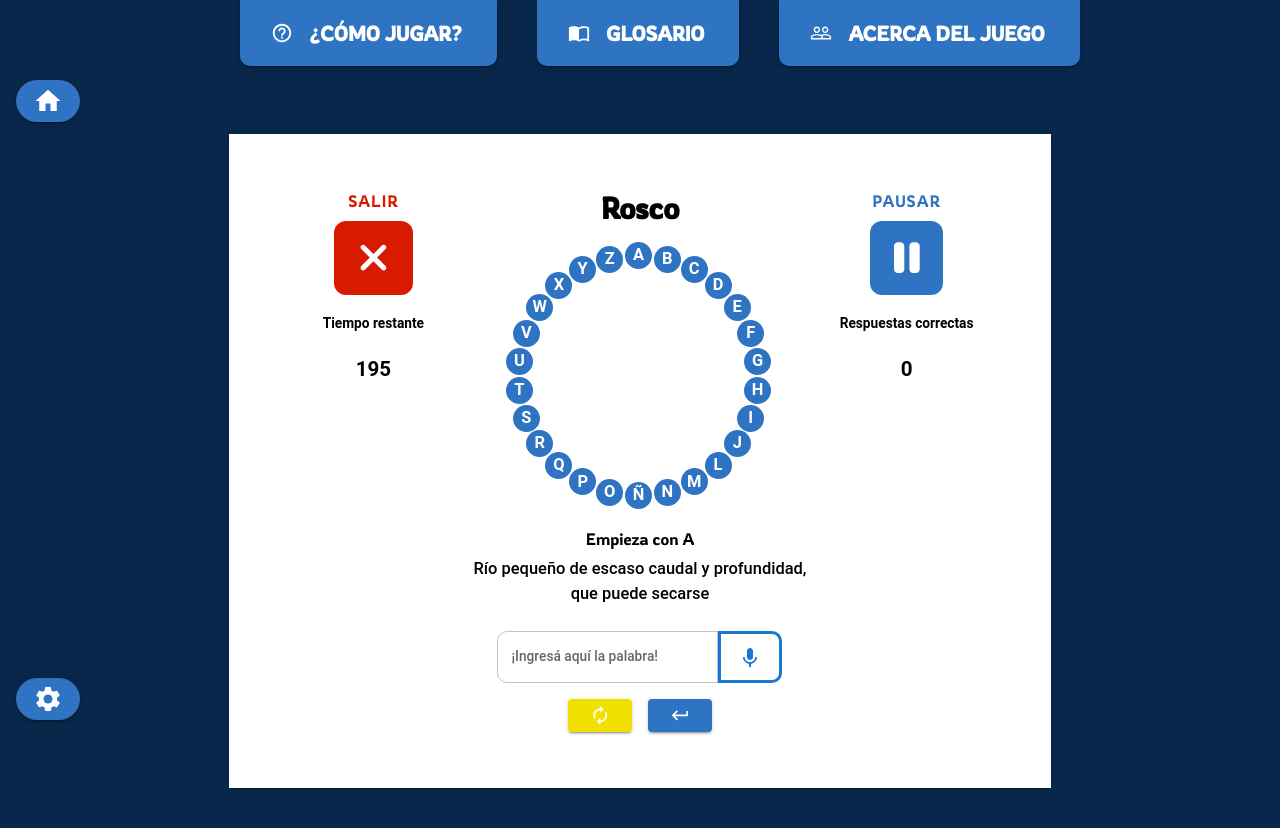
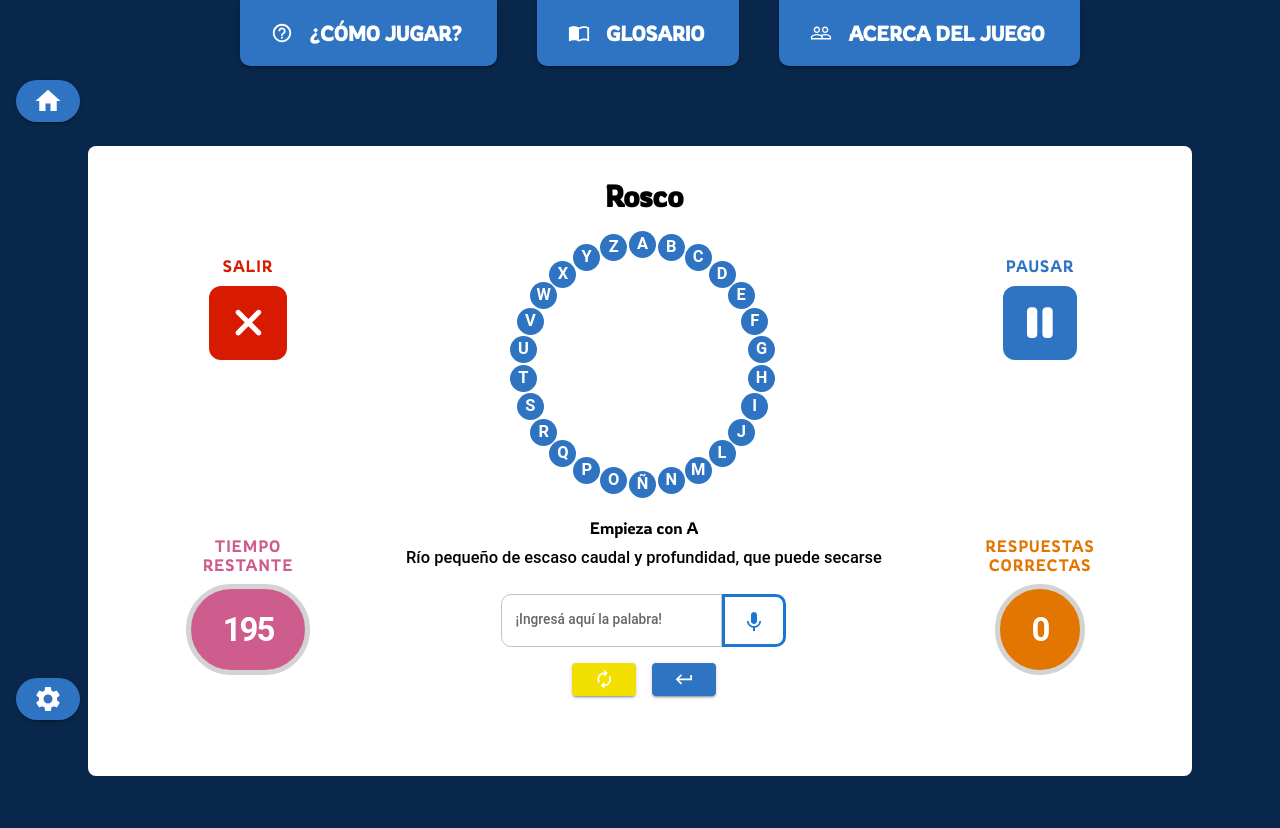
Before and after one commit to tadeovelis/Pasapalabra-ArroyoMaldonado-TPIntegradorDEU-2022, a React (Create React App) app: page /rosco in a window 1280 px wide. Built offline with nearby package versions, Linux system fonts and the light colour scheme; the HTML template or start-up script is replaced by a standard one.

Commit message:
Mejorar indicadores de tiempo restante y respuestas correctas

```diff
--- a/src/components/Juego.js
+++ b/src/components/Juego.js
@@ -277,33 +277,32 @@ export default function Juego(props) {
                 }}
             >
                 <Header />
-                <Paper
-                    sx={{
-                        mt: 5,
-                        height: 'fit-content'
-                    }}
-                >
                 <Grid
                     container
                     justifyContent="center"
                     sx={{
-                            mb: 0,
+                        m: 3,
                         p: {
                             xs: 3,
-                                sm: 5,
-                                lg: 7
+                            sm: 3,
+                            lg: 3
                         },
                         bgcolor: "backgroundPaper.main",
                         color: "textoPaper.main",
+                        borderRadius: 2
                     }}
+                    spacing={1}
                 >
-                        <Grid justifyContent="center" item xs={6} sm={6} lg={3} order={{ xs: 2, sm: 2, lg: 1 }}>
-                            <Grid item>
+                    <Grid container spacing={3} item xs={6} sm={6} lg={3} order={{ xs: 2, sm: 2, lg: 1 }}
+                        justifyContent="center"
+                        alignItems="center"
+                    >
+                        <Grid item xs={12}>
                             <Salir
                                 salir={salir}
                             />
                         </Grid>
-                            <Grid item>
+                        <Grid item xs={12}>
                             <TiempoRestante
                                 tiempoRestante={tiempoRestante}
                             />
@@ -321,20 +320,22 @@ export default function Juego(props) {
                             />
                         </Grid>
                     </Grid>
-                        <Grid item xs={6} sm={6} lg={3} order={{ xs: 3, sm: 3, lg: 3 }}>
-                            <Grid item>
+                    <Grid container spacing={3} item xs={6} sm={6} lg={3} order={{ xs: 3, sm: 3, lg: 3 }}
+                        justifyContent="center"
+                        alignItems="center"
+                    >
+                        <Grid item xs={12}>
                             <Pausar
                                 pausar={pausar}
                             />
                         </Grid>
-                            <Grid item>
+                        <Grid item xs={12}>
                             <RespuestasCorrectas
                                 respuestasCorrectas={respuestasCorrectas}
                             />
                         </Grid>
                     </Grid>
                 </Grid>
-                </Paper>
 
                 {/* Modals */}
                 {palabras.length &&
--- a/src/components/RespuestasCorrectas.js
+++ b/src/components/RespuestasCorrectas.js
@@ -1,10 +1,45 @@
+import { Box, Typography } from "@mui/material";
 
 
 export default function RespuestasCorrectas(props) {
     return (
         <div>
-            <h4>Respuestas correctas</h4>
-            <h3>{props.respuestasCorrectas}</h3>
+            <Typography variant="body2"
+                sx={{
+                    textTransform: 'uppercase',
+                    color: 'respuestasCorrectas.main',
+                    mb: 1,
+                    letterSpacing: 1,
+                    lineHeight: 1.2
+                }}
+            >Respuestas<br></br> correctas
+            </Typography>
+            <Box
+                variant="contained"
+                aria-label="Respuestas correctas"
+                sx={{
+                    fontSize: '2em',
+                    color: 'white',
+                    bgcolor: 'respuestasCorrectas.main',
+                    borderRadius: 100,
+                    border: 5,
+                    borderColor: 'lightgray',
+                    px: 4,
+                    py: 2,
+                    width: 'fit-content',
+                    m: '0 auto',
+                }}
+            >
+                <Typography
+                    variant="body1"
+                    sx={{
+                        fontWeight: 700,
+                        letterSpacing: -2
+                    }}
+                >
+                    {props.respuestasCorrectas}
+                </Typography>
+            </Box>
         </div>
     )
 }
--- a/src/components/Rosco/InputUsuario.js
+++ b/src/components/Rosco/InputUsuario.js
@@ -50,7 +50,7 @@ export default function InputUsuario(props) {
     return (
         <div>
             <form onSubmit={respondio}>
-                <Grid container spacing={2}>
+                <Grid container spacing={2} mb={2}>
                     <Grid container item xs={12} alignItems="stretch" justifyContent="center" wrap={false}>
                         <Grid item>
                             <CssTextField
--- a/src/components/TiempoRestante.js
+++ b/src/components/TiempoRestante.js
@@ -1,9 +1,54 @@
+import { Typography } from "@mui/material";
+import { Box } from "@mui/system";
+import { useEffect, useState } from "react";
 
 export default function TiempoRestante(props) {
+
+    const [tiempoTotal, setTiempoTotal] = useState();
+
+    useEffect(() => {
+        setTiempoTotal(props.tiempoRestante)
+    }, [])
+
     return (
         <div>
-            <h4>Tiempo restante</h4>
-            <h3>{props.tiempoRestante}</h3>
+            <Typography variant="body2"
+                sx={{
+                    textTransform: 'uppercase',
+                    color: 'tiempoRestante.main',
+                    mb: 1,
+                    letterSpacing: 1,
+                    lineHeight: 1.2
+                }}
+            >Tiempo<br></br> restante
+            </Typography>
+            <Box
+                variant="contained"
+                aria-label="Tiempo restante"
+                sx={{
+                    position: 'relative',
+                    fontSize: '2em',
+                    color: 'white',
+                    bgcolor: 'tiempoRestante.main',
+                    borderRadius: 100,
+                    border: 5,
+                    borderColor: 'lightgray',
+                    px: 4,
+                    py: 2,
+                    width: 'fit-content',
+                    m: '0 auto',
+                }}
+            >
+                <Typography
+                    variant="body1"
+                    sx={{
+                        fontWeight: 700,
+                        letterSpacing: -2
+                    }}
+                >
+                    {props.tiempoRestante}
+                </Typography>
+            </Box>
         </div>
     )
 }
--- a/src/helpers/theming.js
+++ b/src/helpers/theming.js
@@ -89,6 +89,12 @@ const paletteClaro = {
     textoPaper: {
         main: '#000',
     },
+    tiempoRestante: {
+        main: '#ce5c8c'
+    },
+    respuestasCorrectas: {
+        main: '#e27600'
+    },
 };
 
 const paletteOscuro = {
@@ -123,6 +129,12 @@ const paletteOscuro = {
     },
     input: {
         contrastText: '#fff'
+    },
+    tiempoRestante: {
+        main: '#ce5c8c'
+    },
+    respuestasCorrectas: {
+        main: '#e27600'
     },
     contrastThreshold: 3
 };
@@ -160,6 +172,12 @@ const paletteExtra = {
     textoPaper: {
         main: '#fff'
     },
+    tiempoRestante: {
+        main: '#ce5c8c'
+    },
+    respuestasCorrectas: {
+        main: '#e27600'
+    },
 };
 
 const paletteContrasteColores = {
@@ -196,7 +214,13 @@ const paletteContrasteColores = {
     input: {
         main: '#fff',
         contrastText: '#fff'
-    }
+    },
+    tiempoRestante: {
+        main: '#ce5c8c'
+    },
+    respuestasCorrectas: {
+        main: '#e27600'
+    },
 };
 
 
```
Lines whose indentation alone changed are shown as unchanged.
